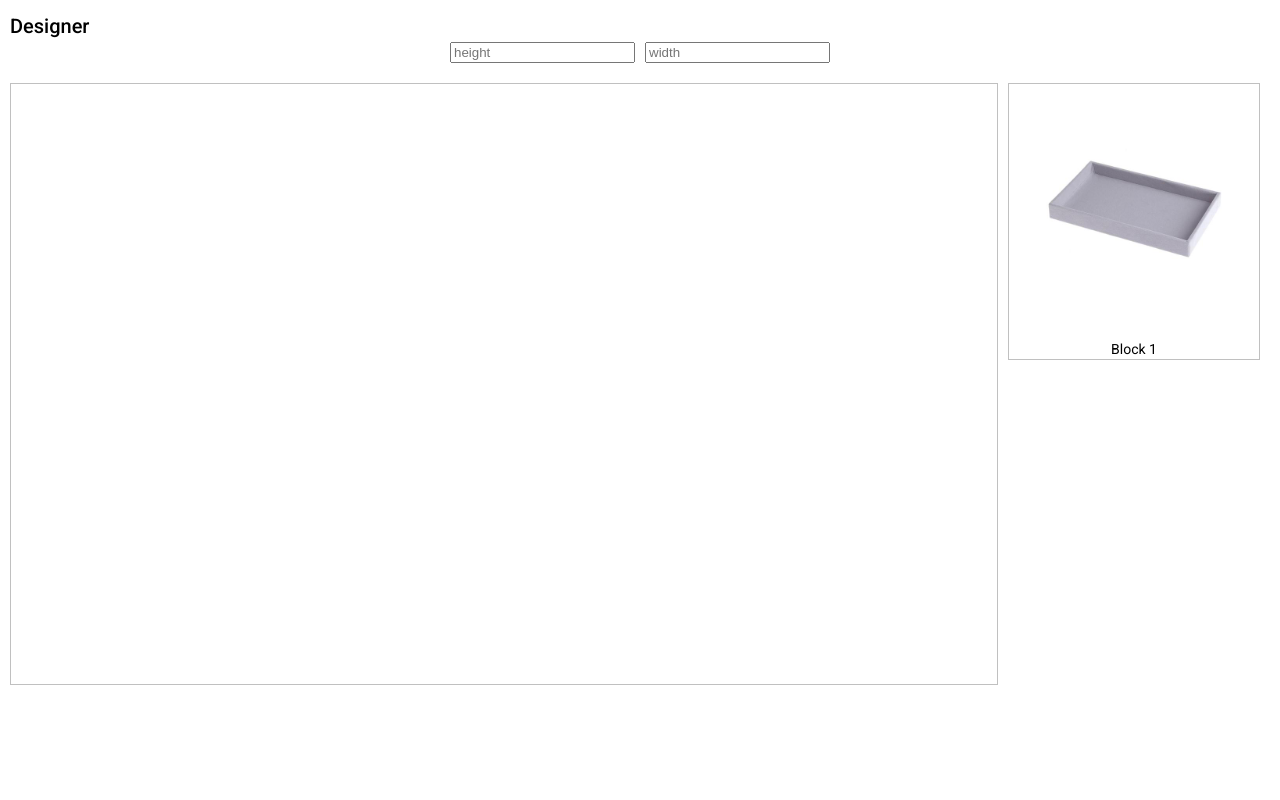
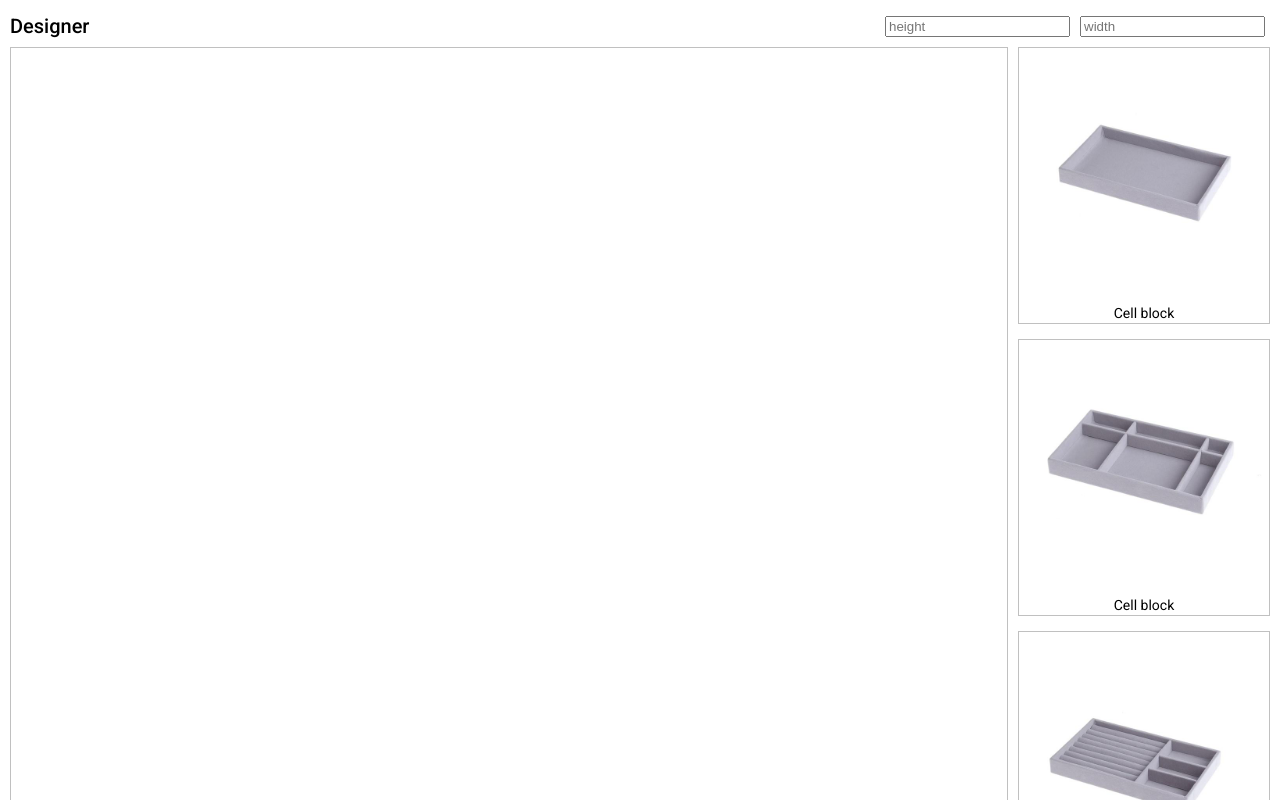
Before and after one commit to OlesKorzhynskiy/Organizers.Client, an Angular app: page / in a window 1280 px wide. Shown: the top 800 px of the page. Built offline with nearby package versions, Linux system fonts and the light colour scheme.

Commit message:
Refactored

```diff
--- a/src/app/app.component.html
+++ b/src/app/app.component.html
@@ -1,38 +1,40 @@
 <div class="designer">
-    <h2 class="title">Designer</h2>
-    <div class="options">
-        <input class="option" type="number" placeholder="height">
-        <input class="option" type="number" placeholder="width">
+    <div class="header">
+        <h2 class="title">Designer</h2>
+        <div class="options">
+            <input class="option" type="number" placeholder="height">
+            <input class="option" type="number" placeholder="width">
+        </div>
     </div>
 
     <div class="tray">
         <div class="layout-wrapper">
-            <div class="layout" cdkDropList #tableList="cdkDropList" [cdkDropListData]="table"
-                (cdkDropListDropped)="dropOnLayout($event)" #dropZone [cdkDropListConnectedTo]="[menuList]">
-                <div class="item layout-item" *ngFor="let item of table; let idx = index" cdkDragBoundary=".tray" cdkDrag [cdkDragData]="item" (cdkDragMoved)="moved($event)"
-                    style="position:absolute;z-index:i" [style.top]="item.top" [style.left]="item.left" (mousedown)="onMouseDown($event, thisItem)" #thisItem>
-                    <img class="item-image" src="assets/block1.jpg" alt="block1">
+            <div class="layout" #layoutDropZone cdkDropList (cdkDropListDropped)="dropOnLayout($event)" #layoutList="cdkDropList" [cdkDropListConnectedTo]="[itemsList]">
+                <div class="item layout-item" *ngFor="let item of layoutItems; let i = index" #layoutItem cdkDragBoundary=".tray" cdkDrag [cdkDragData]="item"
+                    [style.top]="item.top" [style.left]="item.left" [style.z-index]="i" (mousedown)="onMouseDown($event, layoutItem)" (cdkDragMoved)="moved($event)">
+
+                    <img class="item-image" [src]="item.image" [alt]="item.alt">
+
                     <ng-container class="item layout-item" *cdkDragPlaceholder></ng-container>
                 </div>
             </div>
         </div>
 
-        <div class="items" cdkDropList #menuList="cdkDropList" [cdkDropListData]="menu" cdkDropListSortingDisabled
-            [cdkDropListConnectedTo]="[tableList]" (cdkDropListDropped)="dropOnMenu($event)"
-            (cdkDropListExited)="exited($event)" (cdkDropListEntered)="entered()" id="menu-drop-list">
-            <div class="item-block">
-                <div cdkDragBoundary=".tray" cdkDrag [cdkDragData]="{}" (cdkDragMoved)="moved($event)" (mousedown)="onMouseDown($event, thisItem)" #thisItem
-                    (cdkDragStarted)="dragStarted($event, 1)" (cdkDragDropped)="dragStopped($event)">
-                    <img class="item-image" src="assets/block1.jpg" alt="block1">
+        <div class="items" cdkDropList #itemsList="cdkDropList" [cdkDropListConnectedTo]="[layoutList]" (cdkDropListDropped)="dropOnItemsList($event)" id="items-drop-list">
+            <div class="item-block" *ngFor="let item of listItems">
+                <div #listItem cdkDragBoundary=".tray" cdkDrag [cdkDragData]="item" (cdkDragMoved)="moved($event)"
+                    (mousedown)="onMouseDown($event, listItem)" (cdkDragStarted)="dragStarted(listItem)" (cdkDragDropped)="dragStopped()">
+
+                    <img class="item-image" [src]="item.image" [alt]="item.alt">
 
                     <ng-container class="item layout-item" *cdkDragPlaceholder></ng-container>
                 </div>
 
-                <div *ngIf="transferringItem == 1" >
-                    <img class="item-image" src="assets/block1.jpg" alt="block1" >
+                <div *ngIf="draggingItem == listItem" >
+                    <img class="item-image" [src]="item.image" [alt]="item.alt">
                 </div>
 
-                <span class="item-title">Block 1</span>
+                <span class="item-title">Cell block</span>
             </div>
         </div>
     </div>
--- a/src/app/app.component.scss
+++ b/src/app/app.component.scss
@@ -1,17 +1,22 @@
 .designer {
     padding: 10px;
+
+    .header {
+        display: flex;
+        align-items: center;
+        margin-bottom: 5px;
 
         .title {
             margin-bottom: 0;
         }
 
         .options {
-        text-align: center;
-        margin-bottom: 20px;
+            margin-left: auto;
 
             .option {
                 margin-left: 5px;
                 margin-right: 5px;
+            }
         }
     }
 
@@ -23,7 +28,8 @@
             width: 80%;
 
             .layout {
-                height: 600px;
+                min-height: 600px;
+                height: 100%;
                 position: relative;
                 border: 1px solid silver;
 
@@ -45,9 +51,7 @@
             width: 20%;
             display: flex;
             flex-direction: column;
-            padding: 0 10px;
-
-
+            padding: 0 0 0 10px
         }
     }
 }
@@ -61,6 +65,10 @@
     .item-title {
         text-align: center;
     }
+
+    &:last-child {
+        margin-bottom: 0;
+    }
 }
 
 .item-image {
--- a/src/app/app.component.ts
+++ b/src/app/app.component.ts
@@ -1,4 +1,4 @@
-import { CdkDragDrop, moveItemInArray, transferArrayItem, copyArrayItem, CdkDragMove } from '@angular/cdk/drag-drop';
+import { CdkDragMove } from '@angular/cdk/drag-drop';
 import { Component, ElementRef, ViewChild } from '@angular/core';
 
 @Component({
@@ -7,82 +7,84 @@ import { Component, ElementRef, ViewChild } from '@angular/core';
     styleUrls: ['./app.component.scss']
 })
 export class AppComponent {
-    @ViewChild('dropZone', { read: ElementRef, static: true }) dropZone!: ElementRef;
+    @ViewChild('layoutDropZone', { read: ElementRef, static: true }) layoutDropZone!: ElementRef;
 
-    menu: Array<any> = [];
-    table: Array<any> = [];
-    _pointerPosition: any;
-    _shiftX: any;
-    _shiftY: any;
-    transferringItem: any| undefined = undefined;
-    block1: any = {};
+    listItems: Array<any> = [
+        {
+            name: "Cell block 1",
+            image: "assets/block1.jpg",
+            alt: "Empty cell block"
+        },
+        {
+            name: "Cell block 2",
+            image: "assets/block2.jpg",
+            alt: "Empty cell block"
+        },
+        {
+            name: "Cell block 3",
+            image: "assets/block3.jpg",
+            alt: "Empty cell block"
+        },
+        {
+            name: "Cell block 4",
+            image: "assets/block4.jpg",
+            alt: "Empty cell block"
+        }
+    ];
+    layoutItems: Array<any> = [];
+
+    pointerPosition: any;
+    pointerShiftX: any;
+    pointerShiftY: any;
+    draggingItem: any| undefined = undefined;
 
     moved(event: CdkDragMove) {
-
-        const fromLeftOfDraggedElement = event.pointerPosition.x - event.source.element.nativeElement.getBoundingClientRect().left;
-        const fromTopOfDraggedElement = event.pointerPosition.y - event.source.element.nativeElement.getBoundingClientRect().top;
-
-        const xRelativeToParent = event.pointerPosition.x - fromLeftOfDraggedElement - this.dropZone.nativeElement.getBoundingClientRect().left;
-        const yRelativeToParent = event.pointerPosition.y - fromTopOfDraggedElement - this.dropZone.nativeElement.getBoundingClientRect().top;
-
-        this._pointerPosition = { x: xRelativeToParent, y: yRelativeToParent };
-
-        this._pointerPosition = event.pointerPosition;
+        this.pointerPosition = event.pointerPosition;
     }
 
     onMouseDown(event: any, element: any) {
-        this._shiftX = event.clientX - element.getBoundingClientRect().left;
-        this._shiftY = event.clientY - element.getBoundingClientRect().top;
+        this.pointerShiftX = event.clientX - element.getBoundingClientRect().left;
+        this.pointerShiftY = event.clientY - element.getBoundingClientRect().top;
     }
 
     dropOnLayout(event: any) {
-        let positionX = this._pointerPosition.x - this._shiftX;
-        let positionY = this._pointerPosition.y - this._shiftY;
+        let positionX = this.pointerPosition.x - this.pointerShiftX;
+        let positionY = this.pointerPosition.y - this.pointerShiftY;
 
-        if (event.previousContainer.id == "menu-drop-list") {
-            event.item.data.top = (positionY - this.dropZone.nativeElement.getBoundingClientRect().top) + 'px'
-            event.item.data.left = (positionX - this.dropZone.nativeElement.getBoundingClientRect().left) + 'px'
-            this.addField({ ...event.item.data }, event.currentIndex);
+        const top = (positionY - this.layoutDropZone.nativeElement.getBoundingClientRect().top) + 'px';
+        const left = (positionX - this.layoutDropZone.nativeElement.getBoundingClientRect().left) + 'px';
+
+        if (event.previousContainer.id == "items-drop-list") {
+            event.item.data.top = top;
+            event.item.data.left = left;
+            this.addItem({ ...event.item.data }, event.currentIndex);
         } else if (event.previousContainer === event.container) {
-            let item = this.table.find(t => t == event.item.data)
-            item.top = (positionY - this.dropZone.nativeElement.getBoundingClientRect().top) + 'px'
-            item.left = (positionX - this.dropZone.nativeElement.getBoundingClientRect().left) + 'px'
+            let item = this.layoutItems.find(t => t == event.item.data);
+            item.top = top;
+            item.left = left;
         }
 
-        this.transferringItem = undefined;
+        this.draggingItem = undefined;
     }
 
-    dropOnMenu(event: any) {
-        if (event.previousContainer.id == "menu-drop-list") {
+    dropOnItemsList(event: any) {
+        if (event.previousContainer.id == "items-drop-list") {
             return;
         }
 
-        let index = this.table.findIndex(t => t == event.item.data);
-        this.table.splice(index, 1);
+        let index = this.layoutItems.findIndex(item => item == event.item.data);
+        this.layoutItems.splice(index, 1);
     }
 
-    addField(fieldType: string, index: number) {
-        this.table.splice(index, 0, fieldType)
+    addItem(item: any, index: number) {
+        this.layoutItems.splice(index, 0, item)
     }
 
-    exited(event: any) {
-        const currentIdx = event.container.data.findIndex(
-            (f: any) => f.id === event.item.data.id
-        );
-        this.menu.splice(currentIdx + 1, 0, {
-            ...event.item.data,
-            temp: true,
-        });
-    }
-    entered() {
-        this.menu = this.menu.filter((f) => !f.temp);
+    dragStarted(element: any) {
+        this.draggingItem = element;
     }
 
-    dragStarted(event: any, element: any) {
-        this.transferringItem = element;
-    }
-
-    dragStopped(event: any) {
-        this.transferringItem = undefined;
+    dragStopped() {
+        this.draggingItem = undefined;
     }
 }
```
Lines whose indentation alone changed are shown as unchanged.
